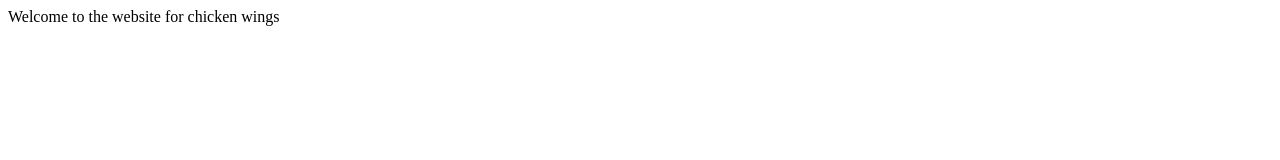
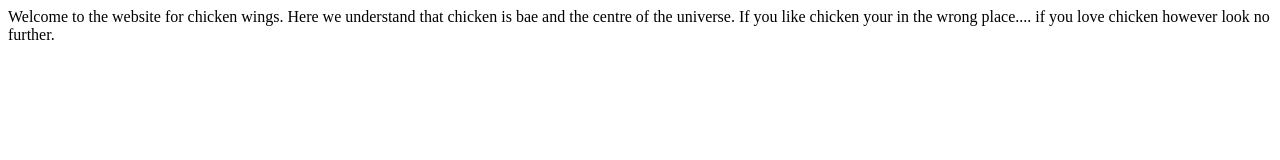
Before and after one commit to HackNewbieBCU/chickenWings, a plain HTML site: page index.html in a window 1280 px wide. Drawn offline with Linux system fonts and the light colour scheme.

Commit message:
Add files via upload
Added text

```diff
--- a/index.html
+++ b/index.html
@@ -7,7 +7,8 @@
 
 <body>
   <p>
-      Welcome to the website for chicken wings
+      Welcome to the website for chicken wings. Here we understand that chicken is bae and the centre of the universe. If you like chicken your in the wrong place.... if you love chicken however look no further.
+  </p>
   </p>
 </body>
 </html>
```
